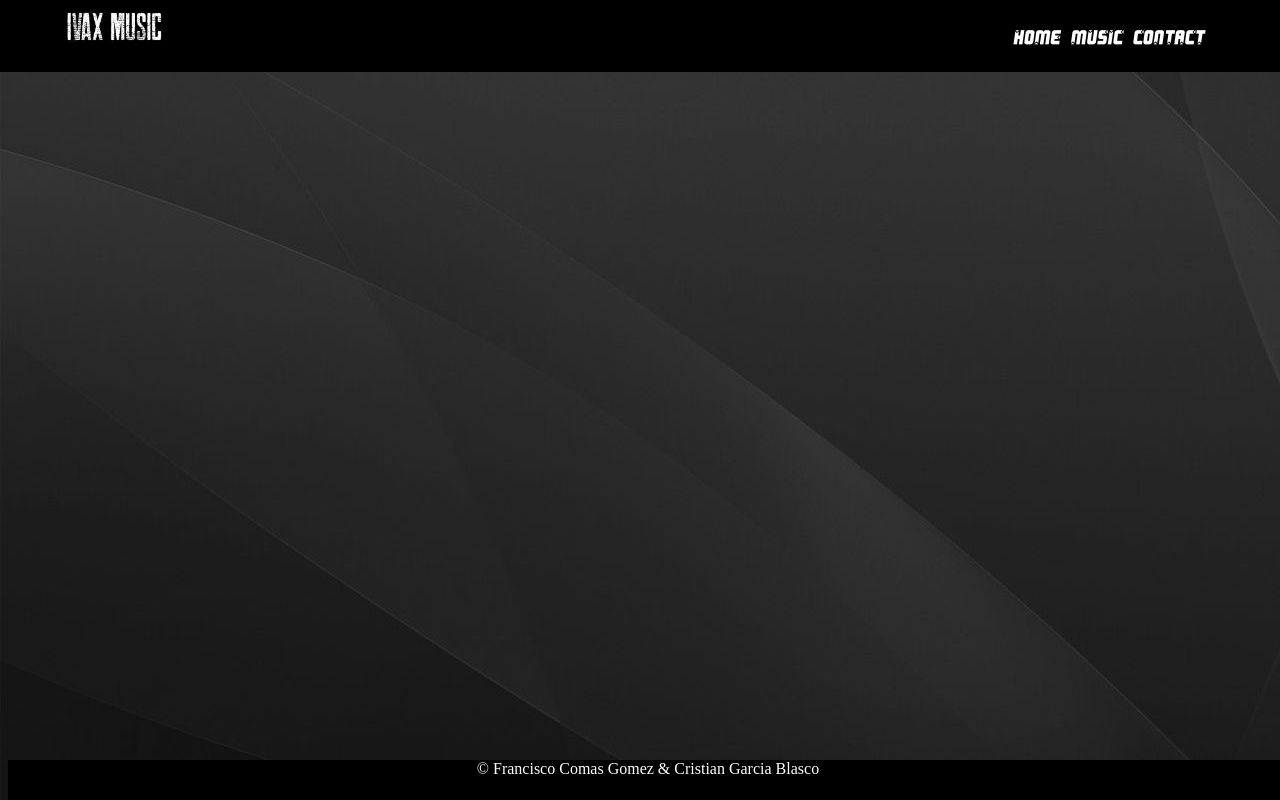
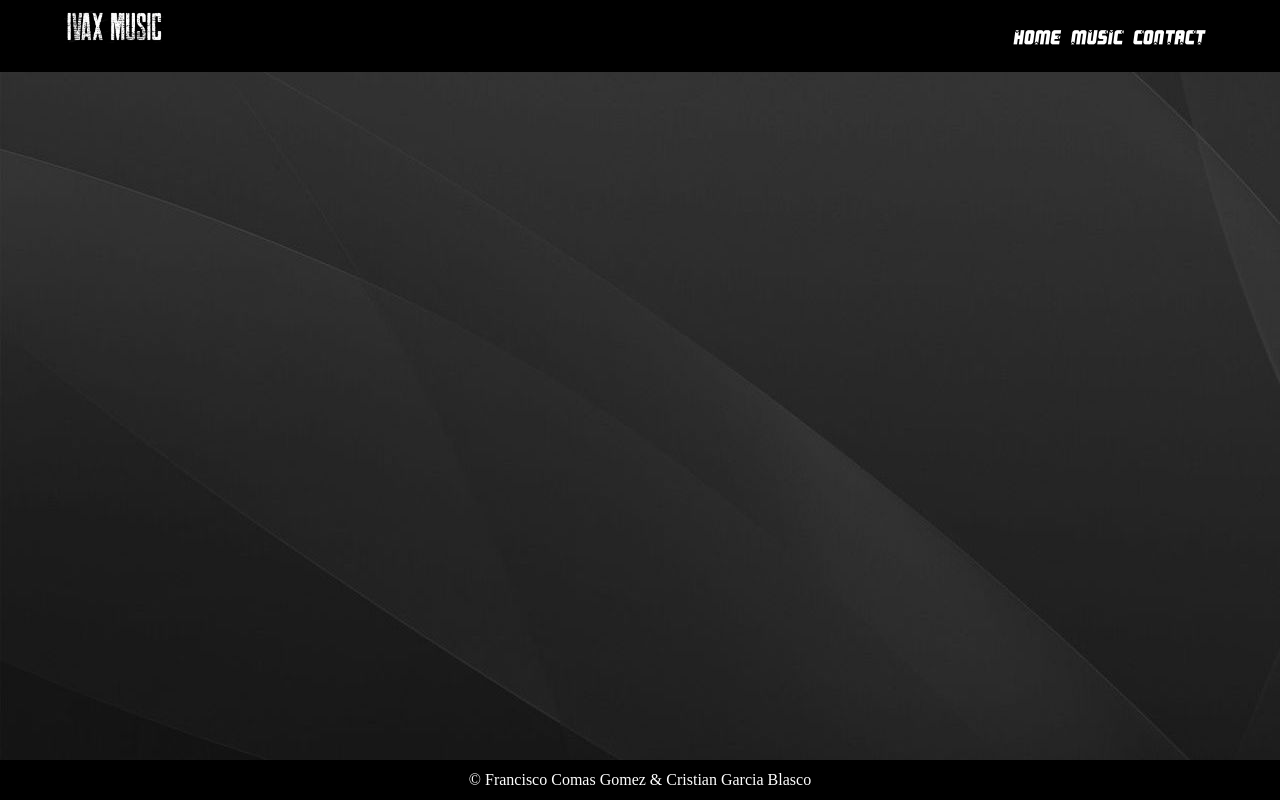
Before and after one commit to FranciscoComas/IvaxWeb, an Angular app: page / in a window 1280 px wide. Built offline with nearby package versions, Linux system fonts and the light colour scheme.

Commit message:
[Footer fix] fixed footer of the page

```diff
--- a/src/app/footer/footer.component.css
+++ b/src/app/footer/footer.component.css
@@ -1,9 +1,16 @@
 #footer{
     position: absolute;
+    left: 0;
+    right: 0;
     bottom: 0;
     width: 100%;
     height: 2.5rem;
     background-color: black;
     color: white;
-    text-align: center
+    text-align: center;
+    display: table;
 }
+#copyright{
+    display:table-cell;
+    vertical-align:middle;
+}
--- a/src/app/footer/footer.component.html
+++ b/src/app/footer/footer.component.html
@@ -1,3 +1,3 @@
 <div id = "footer">
-    <span> &copy; {{footer.copyright}}</span>
+    <span id="copyright"> &copy; {{footer.copyright}}</span>
 </div>
```
